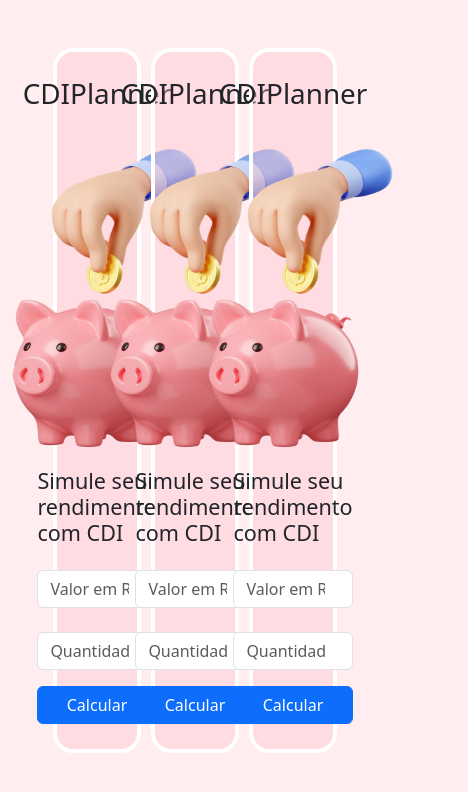
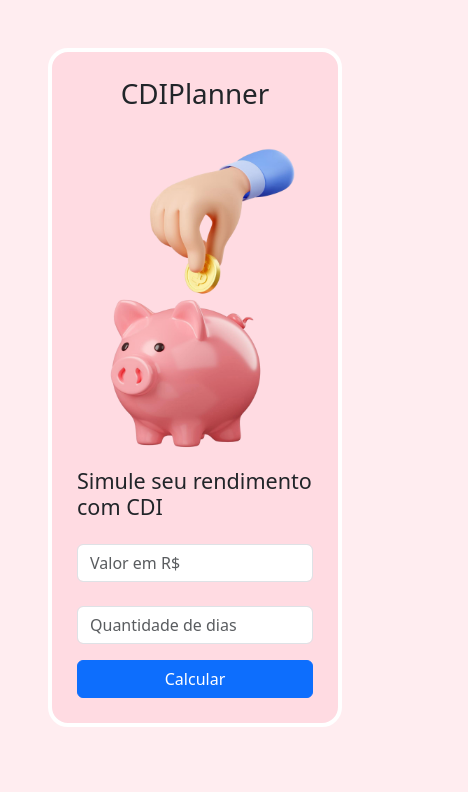
Before and after one commit to guiottoo/CDIPlanner, a React (Vite) app: page / in a window 390 px wide. Shown: the top 792 px of the page, 468 px wide, since content can reach past the window. Built offline with nearby package versions, Linux system fonts and the light colour scheme; no server answers.

Commit message:
styles: responsividade

```diff
--- a/src/App.jsx
+++ b/src/App.jsx
@@ -8,21 +8,7 @@ function App() {
           <img src="/assets/3d-render-hand-put-golden-coin-into-piggy-bank.png" width='350px'/>
           <CDIForm/>
         </div>
-
-        <div className="container flex-column d-flex justify-content-center align-items-center form_container">
-          <h1>CDIPlanner</h1>
-          <img src="/assets/3d-render-hand-put-golden-coin-into-piggy-bank.png" width='350px'/>
-          <CDIForm/>
-        </div>
-
-        <div className="container flex-column d-flex justify-content-center align-items-center form_container">
-          <h1>CDIPlanner</h1>
-          <img src="/assets/3d-render-hand-put-golden-coin-into-piggy-bank.png" width='350px'/>
-          <CDIForm/>
-        </div>
       </div>
-
-
   );
 }
 
--- a/src/styles.css
+++ b/src/styles.css
@@ -8,4 +8,5 @@ body {
     border-radius: 20px;
     width: 30%;
     padding: 25px;
+    width: 100%;
 }
```
